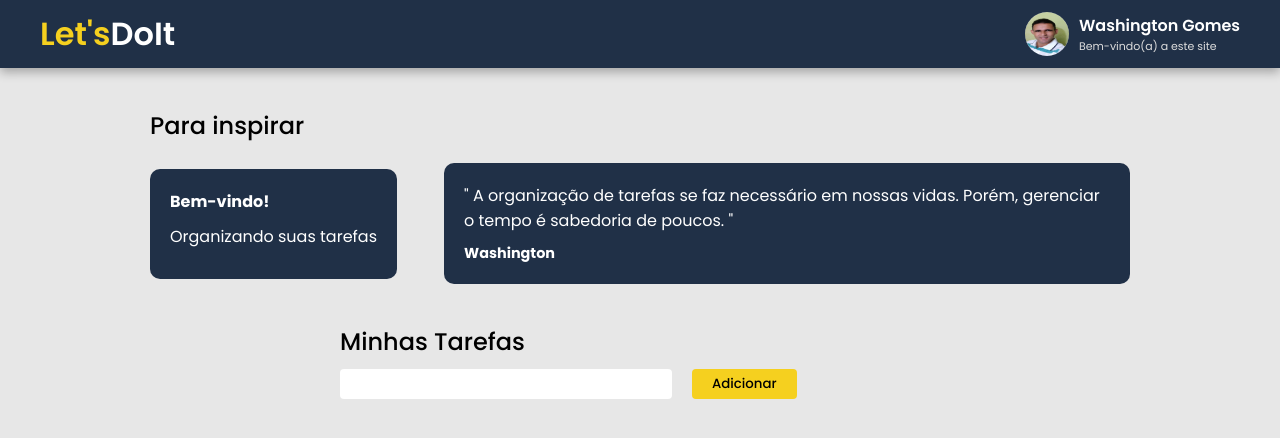
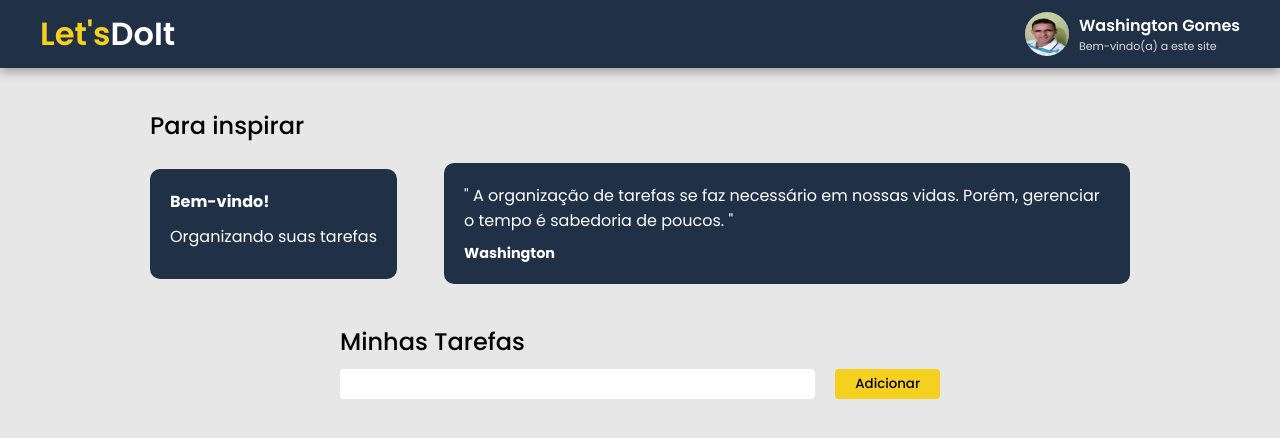
Before and after one commit to washingtongomes/web-challenge1, a React (Create React App) app: page / in a window 1280 px wide. Shown: the top 438 px of the page. Built offline with nearby package versions, Linux system fonts and the light colour scheme; the HTML template or start-up script is replaced by a standard one.

Commit message:
Update App.css

```diff
--- a/src/styles/App.css
+++ b/src/styles/App.css
@@ -13,7 +13,8 @@
 }
 
 #tarefas form input {
-  flex: 0;
+  flex: 1;
+  width: 50px;
   height: 30px;
   font-size: 16px;
   padding: 0 8px;
```
